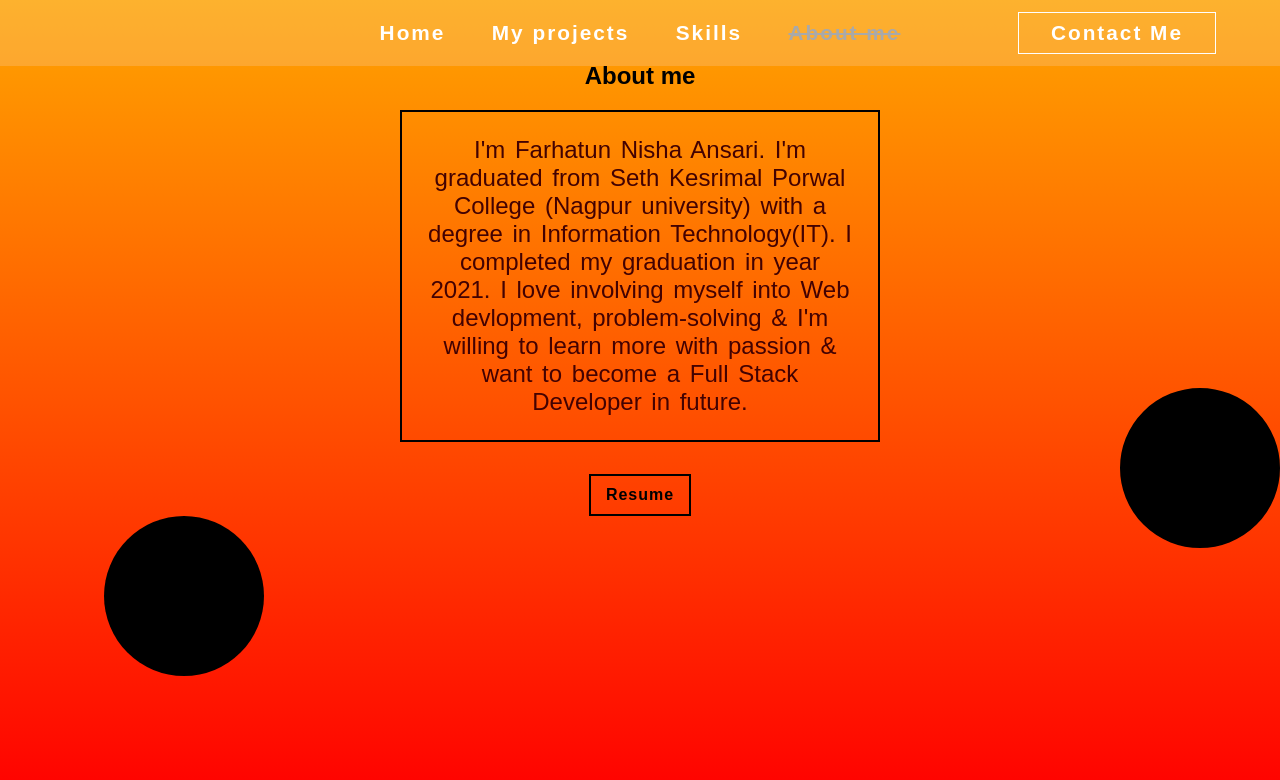
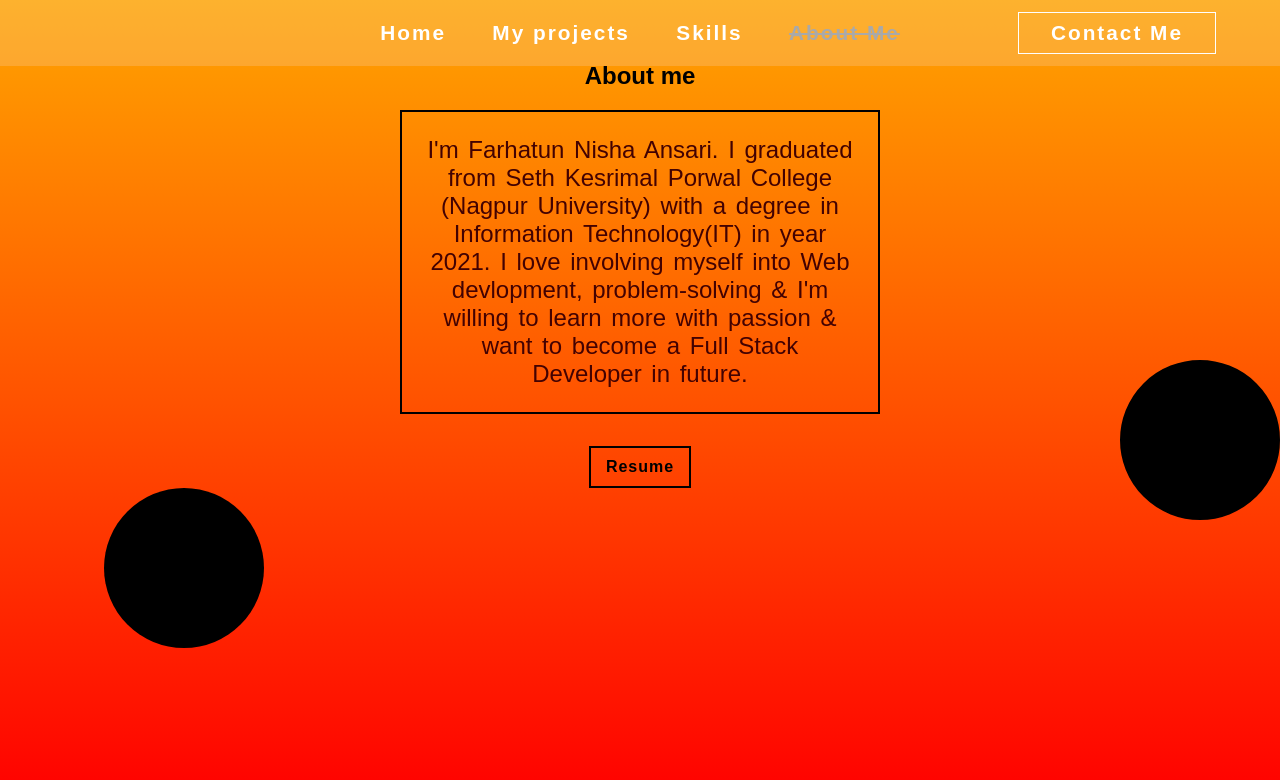
Before and after one commit to hanifagitfit/my-portfolio-website, a React (Create React App) app: page /#/more in a window 1280 px wide. Shown: the top 780 px of the page. Built offline with nearby package versions, Linux system fonts and the light colour scheme; a web font is replaced by a local one.

Commit message:
more fixes

```diff
--- a/src/components/More.js
+++ b/src/components/More.js
@@ -6,7 +6,7 @@ const More = () => {
       <div className="more">
         <h2>About me</h2>
         <div className="mere">
-          <p>I'm Farhatun Nisha Ansari. I'm graduated from Seth Kesrimal Porwal College (Nagpur university) with a degree in Information Technology(IT). I completed my graduation in year 2021. I love involving myself into Web devlopment, problem-solving & I'm willing to learn more with passion & want to become a Full Stack Developer in future. </p>
+          <p>I'm Farhatun Nisha Ansari. I graduated from Seth Kesrimal Porwal College (Nagpur University) with a degree in Information Technology(IT) in year 2021. I love involving myself into Web devlopment, problem-solving & I'm willing to learn more with passion & want to become a Full Stack Developer in future. </p>
         </div>
         <Link className="resume" to="/resume">Resume</Link>
       </div>
--- a/src/components/Navbar.js
+++ b/src/components/Navbar.js
@@ -27,14 +27,14 @@ const splitLocation=pathname.split("/");
                         <li className={splitLocation[1]=== "skill"? "active": ""}>
                             <AnchorLink href="#skill">Skills</AnchorLink></li>
                         <li className={splitLocation[1] === "more"? "active": ""}>
-                            <Link to="/more">About me</Link></li>
+                            <Link to="/more">About Me</Link></li>
                         <li id='contact'>
                             <Link to="/contact" className='con'>Contact Me</Link></li>
                     </ul>
                     <div className="burger" onClick={()=>setMobile(!mobile)}>
                         {mobile ?(
-                            <img src={close} className="menue" alt="close" />):(
-                            <img src={menu} className="menue" alt="burger" />)
+                            <img src={close} alt="close" />):(
+                            <img src={menu}   alt="burger" />)
                         }
                     </div>
                 </nav>
--- a/src/components/Projects.js
+++ b/src/components/Projects.js
@@ -35,7 +35,7 @@ const Projects = () => {
                     <div className="box">
                         <p>DailyHunt | News App</p>
                         <p className='prime'>DailyHunt is a news app build on React using<br /> api [News Api] It shows almost every <br /> type of news,such as Sports,Entertainment,<br/>  technology with infinte scroll and Top loading bar .</p>
-                        <button className='btn'><a href="https://github.com/hanifagitfit/newsapp/tree/master">See here</a></button>
+                        <button className='btn'><a href="https://github.com/hanifagitfit/newsapp">See here</a></button>
                     </div>
                 </div>
 
--- a/src/index.css
+++ b/src/index.css
@@ -496,6 +496,7 @@ border-bottom: none;
   margin:20px auto;
   display: block;
 }
+
 @media(min-width:360px)and (max-width:809px) {
   .graphics {
     font-size: 1.8rem;
@@ -821,6 +822,7 @@ border-bottom: none;
     border: 2px solid black;
     padding: 10px 17px;
     color: black;
+
   }
   .gola1 {
     width: 8rem;
@@ -858,7 +860,7 @@ border-bottom: none;
 
 @media (min-width:360px)and (max-width:912px) {
   .container {
-    min-height: 35rem;
+    min-height: 40rem;
   }
   .form_container input,textarea{
     width: 60%;
@@ -874,6 +876,9 @@ border-bottom: none;
     .skill_container{
       margin-bottom: 32rem;
     }
+    .circle4{
+      display: none;
+    }
     }
   @media(min-width:300px)and (max-width:360px){
 .skill_container{
```
